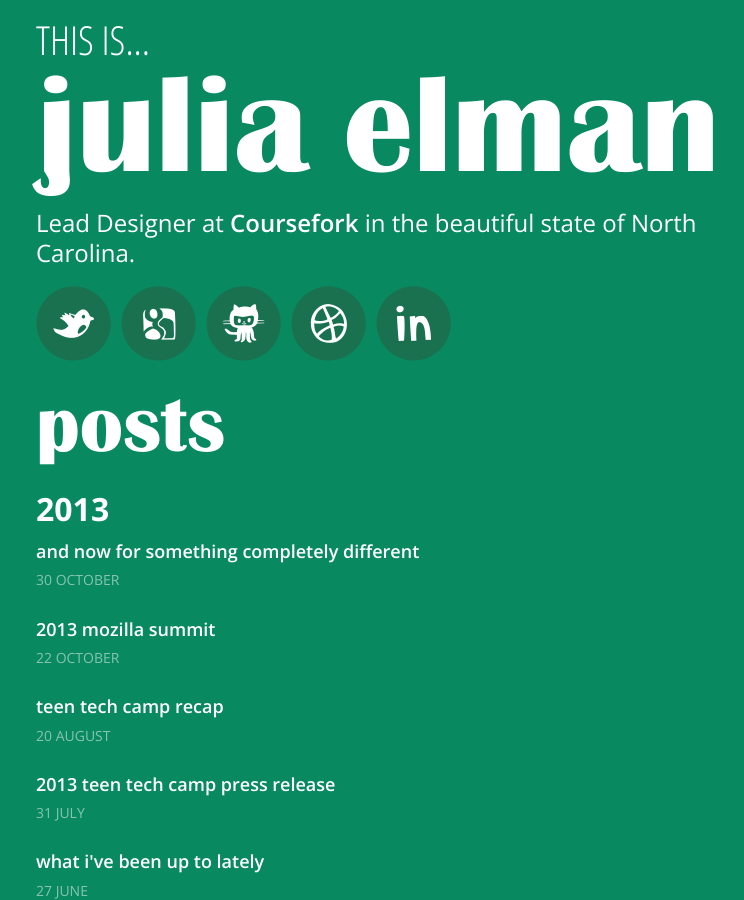
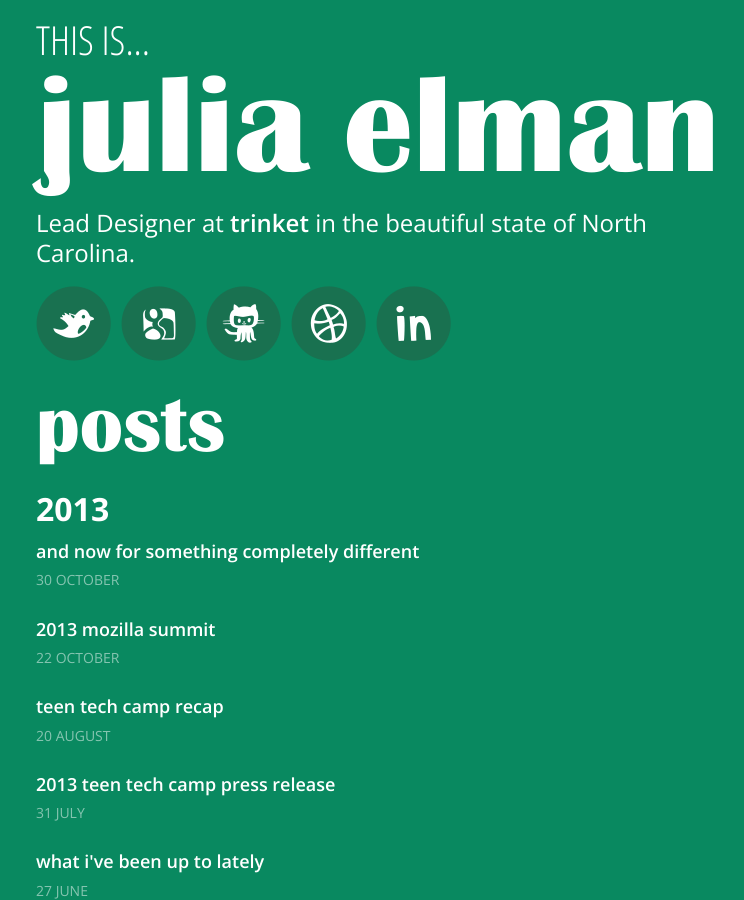
Before and after one commit to juliaelman/juliaelman.github.io, a Jekyll site: the page built from index.html, in a window 1280 px wide and 900 px high. Shown: the whole window, without its empty margins (254-998 px from the left). Built offline with Jekyll 4.4.1, drawn with Linux system fonts in a browser that asks for light colours; some web fonts are replaced; Markdown is read by kramdown in place of the engine named in the settings.

Commit message:
Change Coursefork to trinket.

```diff
--- a/index.html
+++ b/index.html
@@ -6,7 +6,7 @@ id: homepage
 <header>
 	<span class="intro">THIS IS...</span>
 	<h1>{{ page.title }}</h1>
-	<p>Lead Designer at <a href="http://coursefork.org">Coursefork</a> in the beautiful state of North Carolina.</p>
+	<p>Lead Designer at <a href="http://trinket.io">trinket</a> in the beautiful state of North Carolina.</p>
 	<ul class="social">
 		<li>
 			<a href="https://twitter.com/juliaelman/">
```
